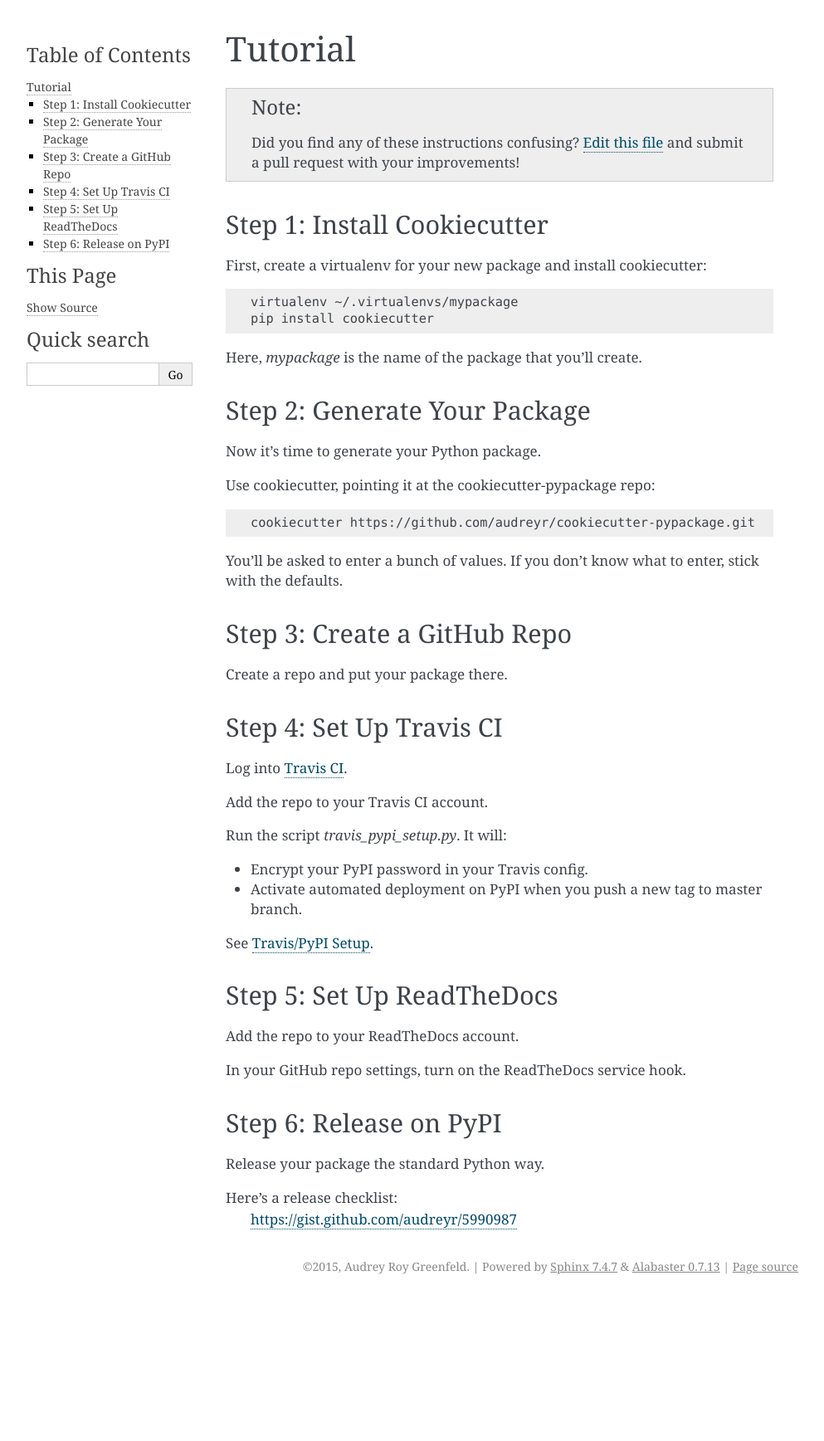
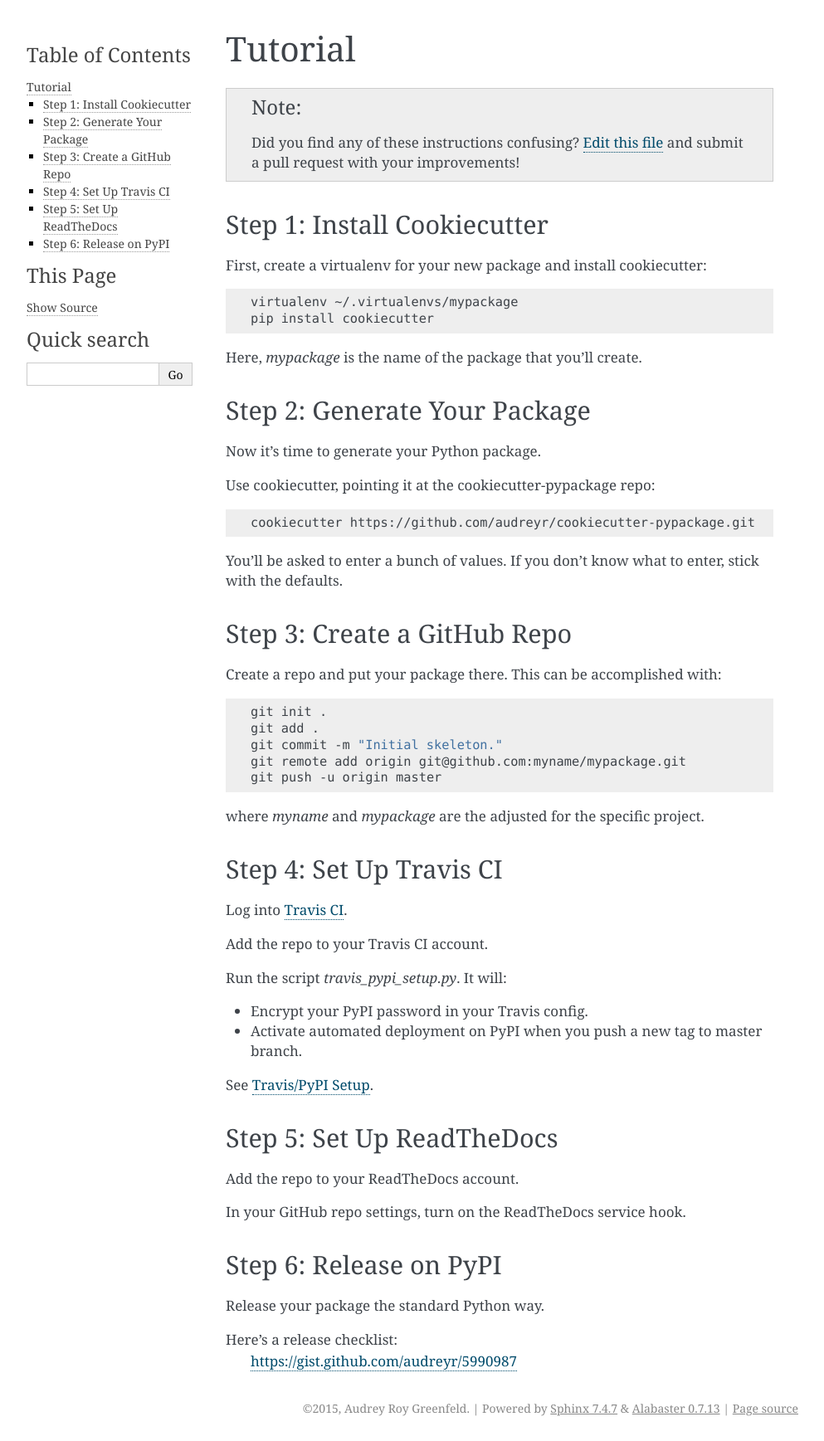
Before and after one commit to audreyfeldroy/cookiecutter-pypackage, a Sphinx documentation site: the page built from docs/tutorial.rst, in a window 1280 px wide. Shown: the whole page at 83% size, without its empty margins (148-1141 px from the left). Built offline with Sphinx 7.4.7, drawn with Linux system fonts in a browser that asks for light colours; before the commit the page ends 1566 px from its top, so only the background shows below that.

Commit message:
Included description of linking github repo.

```diff
--- a/docs/tutorial.rst
+++ b/docs/tutorial.rst
@@ -35,7 +35,17 @@
 Step 3: Create a GitHub Repo
 ----------------------------
 
-Create a repo and put your package there.
+Create a repo and put your package there. This can be accomplished with:
+
+.. code-block:: bash
+
+    git init .
+    git add .
+    git commit -m "Initial skeleton."
+    git remote add origin git@github.com:myname/mypackage.git
+    git push -u origin master
+
+where `myname` and `mypackage` are the adjusted for the specific project.
 
 Step 4: Set Up Travis CI
 ------------------------
```
